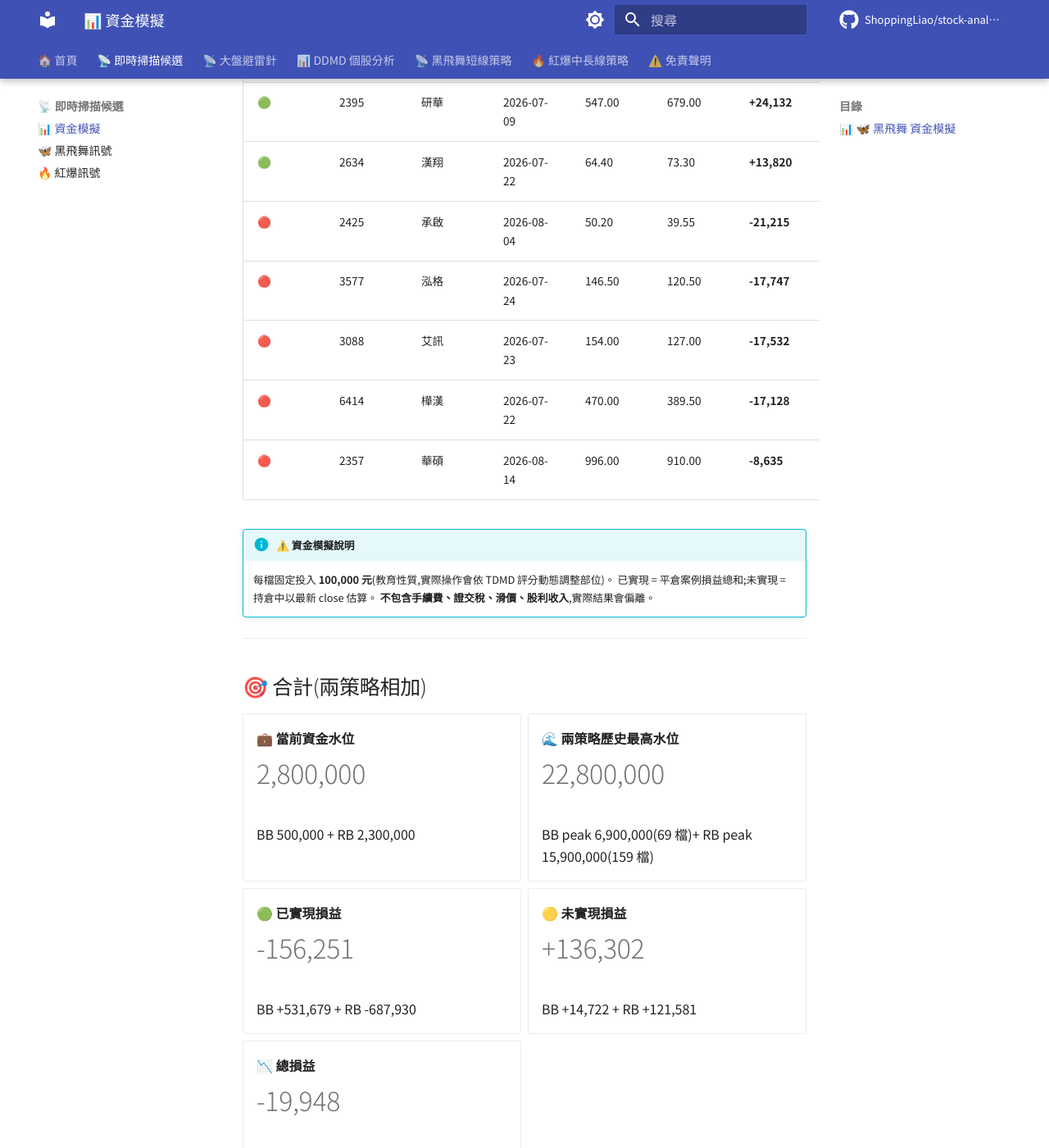
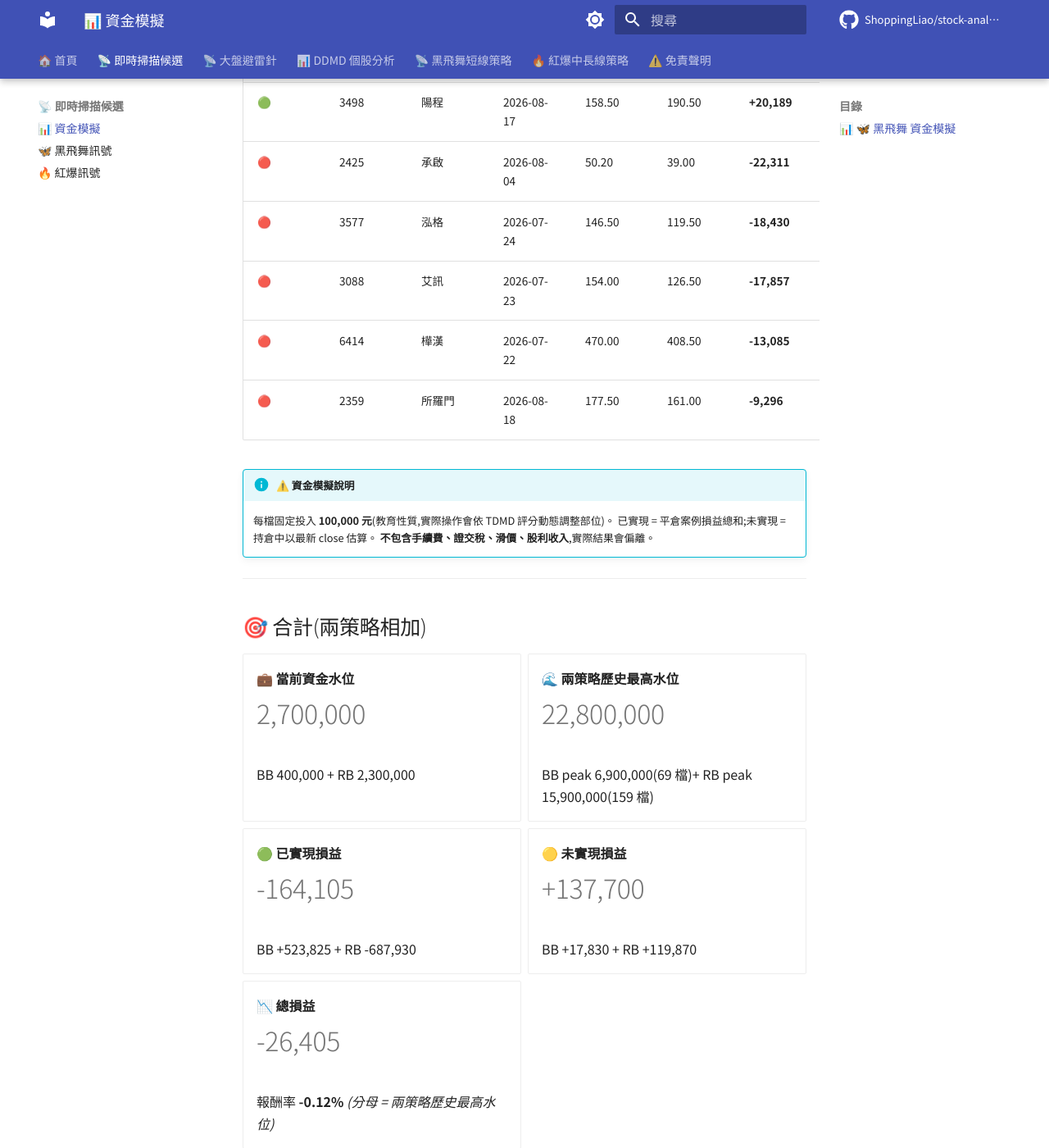
Before and after one commit to ShoppingLiao/stock-analysis-public, an MkDocs documentation site: the page built from docs/signals_capital.md, in a window 1280 px wide and 1400 px high, scrolled down 2907 px. Shown: the whole window at 82% size. Built offline with MkDocs 1.6.1 and Material for MkDocs 9.7.7, drawn with Linux system fonts in a browser that asks for light colours; comment, search, counter and statistics services are not loaded; some of the changed text lies outside the part shown.

Commit message:
docs(signals): update BB + RB + capital (2026-08-19)

```diff
--- a/docs/signals_capital.md
+++ b/docs/signals_capital.md
@@ -17,9 +17,9 @@
 
 -   **💼 當前資金水位**
 
-    # 500,000
+    # 400,000
 
-    持倉 5 檔 × 100,000
+    持倉 4 檔 × 100,000
 
 -   **🌊 歷史最高水位**
 
@@ -29,35 +29,34 @@
 
 -   **🟢 已實現損益**
 
-    # +531,679
+    # +523,825
 
-    勝率 31.2% / 308 檔已平倉
+    勝率 31.1% / 309 檔已平倉
 
 -   **🟡 未實現損益**
 
-    # +14,722
+    # +17,830
 
-    持倉 5 檔(現價 vs 進場價)
+    持倉 4 檔(現價 vs 進場價)
 
 -   **📈 總損益**
 
-    # +546,401
+    # +541,655
 
-    報酬率 **+7.92%** _(分母 = 歷史最高水位 6,900,000)_
+    報酬率 **+7.85%** _(分母 = 歷史最高水位 6,900,000)_
 
 </div>
 
-> **💡 解讀**:這個策略歷史上**同時最多持有 69 檔**(在 2026-05-28),代表「玩這個策略至少要準備 **6,900,000 元**」才不會因資金不夠錯過訊號。當前只佔用 500,000(5 檔)。
+> **💡 解讀**:這個策略歷史上**同時最多持有 69 檔**(在 2026-05-28),代表「玩這個策略至少要準備 **6,900,000 元**」才不會因資金不夠錯過訊號。當前只佔用 400,000(4 檔)。
 
 ### 持倉中 — Top 5 獲利 / 虧損
 
 | 排名 | 代號 | 公司名 | 進場日 | 進場價 | 現價 | 損益 | 損益% |
 |------|------|--------|--------|--------|------|------|-------|
-| 🟢 | 2615 | 萬海 | 2026-08-12 | 86.90 | 105.00 | **+20,829** | **+20.83%** |
-| 🟢 | 6547 | 高端疫苗 | 2026-08-07 | 51.60 | 52.20 | **+1,163** | **+1.16%** |
+| 🟢 | 2615 | 萬海 | 2026-08-12 | 86.90 | 106.50 | **+22,555** | **+22.55%** |
+| 🟢 | 6547 | 高端疫苗 | 2026-08-07 | 51.60 | 51.70 | **+194** | **+0.19%** |
 | 🔴 | 2897 | 王道銀行 | 2026-06-22 | 10.60 | 10.15 | **-4,245** | **-4.25%** |
-| 🔴 | 3234 | 光環 | 2026-08-19 | 148.50 | 146.00 | **-1,684** | **-1.68%** |
-| 🔴 | 2408 | 南亞科 | 2026-08-17 | 522.00 | 515.00 | **-1,341** | **-1.34%** |
+| 🔴 | 3234 | 光環 | 2026-08-19 | 148.50 | 147.50 | **-673** | **-0.67%** |
 
 !!! info "⚠️ 資金模擬說明"
     每檔固定投入 **100,000 元**(教育性質,實際操作會依 TDMD 評分動態調整部位)。
@@ -92,15 +91,15 @@
 
 -   **🟡 未實現損益**
 
-    # +121,581
+    # +119,870
 
     持倉 23 檔(現價 vs 進場價)
 
 -   **📉 總損益**
 
-    # -566,349
+    # -568,060
 
-    報酬率 **-3.56%** _(分母 = 歷史最高水位 15,900,000)_
+    報酬率 **-3.57%** _(分母 = 歷史最高水位 15,900,000)_
 
 </div>
 
@@ -111,15 +110,15 @@
 | 排名 | 代號 | 公司名 | 進場日 | 進場價 | 現價 | 損益 | 損益% |
 |------|------|--------|--------|--------|------|------|-------|
 | 🟢 | 6446 | 藥華藥 | 2026-05-14 | 780.00 | 1400.00 | **+79,487** | **+79.49%** |
-| 🟢 | 8039 | 台虹 | 2026-07-14 | 185.50 | 277.50 | **+49,596** | **+49.60%** |
-| 🟢 | 2484 | 希華 | 2026-05-25 | 54.20 | 71.90 | **+32,657** | **+32.66%** |
-| 🟢 | 2395 | 研華 | 2026-07-09 | 547.00 | 679.00 | **+24,132** | **+24.13%** |
-| 🟢 | 2634 | 漢翔 | 2026-07-22 | 64.40 | 73.30 | **+13,820** | **+13.82%** |
-| 🔴 | 2425 | 承啟 | 2026-08-04 | 50.20 | 39.55 | **-21,215** | **-21.22%** |
-| 🔴 | 3577 | 泓格 | 2026-07-24 | 146.50 | 120.50 | **-17,747** | **-17.75%** |
-| 🔴 | 3088 | 艾訊 | 2026-07-23 | 154.00 | 127.00 | **-17,532** | **-17.53%** |
-| 🔴 | 6414 | 樺漢 | 2026-07-22 | 470.00 | 389.50 | **-17,128** | **-17.13%** |
-| 🔴 | 2357 | 華碩 | 2026-08-14 | 996.00 | 910.00 | **-8,635** | **-8.63%** |
+| 🟢 | 8039 | 台虹 | 2026-07-14 | 185.50 | 271.50 | **+46,361** | **+46.36%** |
+| 🟢 | 2484 | 希華 | 2026-05-25 | 54.20 | 73.00 | **+34,686** | **+34.69%** |
+| 🟢 | 2395 | 研華 | 2026-07-09 | 547.00 | 694.00 | **+26,874** | **+26.87%** |
+| 🟢 | 3498 | 陽程 | 2026-08-17 | 158.50 | 190.50 | **+20,189** | **+20.19%** |
+| 🔴 | 2425 | 承啟 | 2026-08-04 | 50.20 | 39.00 | **-22,311** | **-22.31%** |
+| 🔴 | 3577 | 泓格 | 2026-07-24 | 146.50 | 119.50 | **-18,430** | **-18.43%** |
+| 🔴 | 3088 | 艾訊 | 2026-07-23 | 154.00 | 126.50 | **-17,857** | **-17.86%** |
+| 🔴 | 6414 | 樺漢 | 2026-07-22 | 470.00 | 408.50 | **-13,085** | **-13.09%** |
+| 🔴 | 2359 | 所羅門 | 2026-08-18 | 177.50 | 161.00 | **-9,296** | **-9.30%** |
 
 !!! info "⚠️ 資金模擬說明"
     每檔固定投入 **100,000 元**(教育性質,實際操作會依 TDMD 評分動態調整部位)。
@@ -134,9 +133,9 @@
 
 -   **💼 當前資金水位**
 
-    # 2,800,000
+    # 2,700,000
 
-    BB 500,000 + RB 2,300,000
+    BB 400,000 + RB 2,300,000
 
 -   **🌊 兩策略歷史最高水位**
 
@@ -146,21 +145,21 @@
 
 -   **🟢 已實現損益**
 
-    # -156,251
+    # -164,105
 
-    BB +531,679 + RB -687,930
+    BB +523,825 + RB -687,930
 
 -   **🟡 未實現損益**
 
-    # +136,302
+    # +137,700
 
-    BB +14,722 + RB +121,581
+    BB +17,830 + RB +119,870
 
 -   **📉 總損益**
 
-    # -19,948
+    # -26,405
 
-    報酬率 **-0.09%** _(分母 = 兩策略歷史最高水位)_
+    報酬率 **-0.12%** _(分母 = 兩策略歷史最高水位)_
 
 </div>
 
```
Also changed, not shown: docs/signals_black_butterfly.md (+5 -13 lines), docs/signals_red_burst.md (+7 -1 lines).
